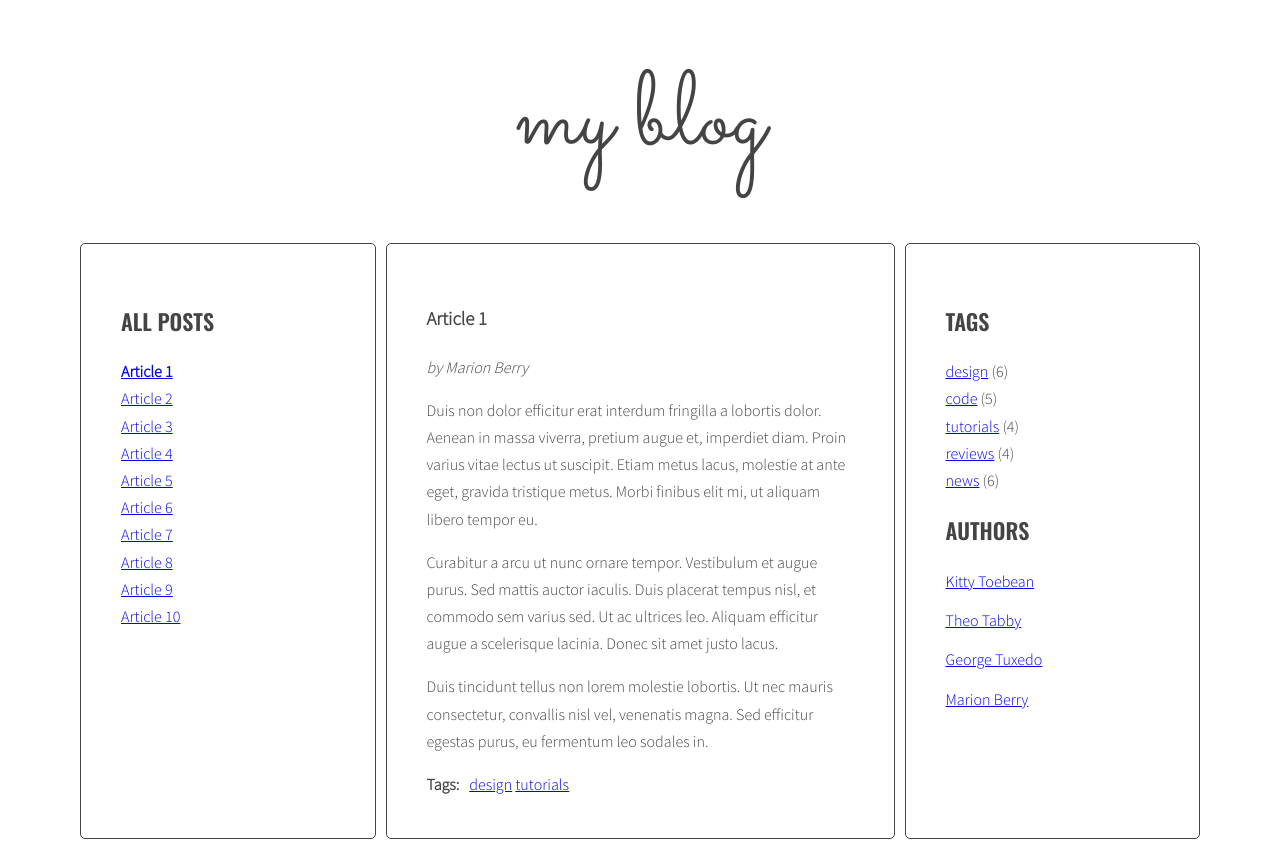
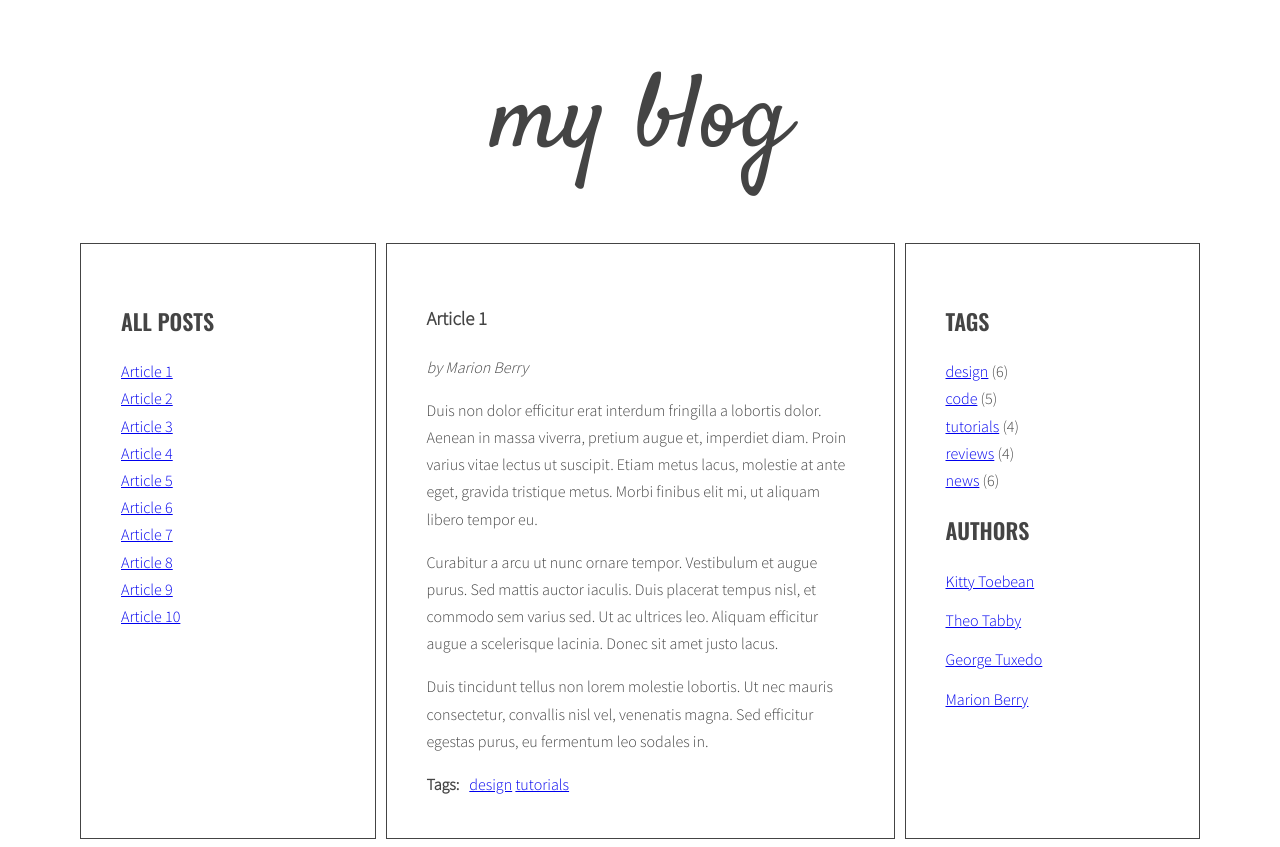
Before and after one commit to przemodeveloper/javascript-blog, a website: page index.html in a window 1280 px wide. Drawn offline with nearby package versions, Linux system fonts and the light colour scheme.

Commit message:
Finish code and add styles

```diff
--- a/index.html
+++ b/index.html
@@ -13,16 +13,7 @@
         <aside class="sidebar">
           <h2 class="section-title">All posts</h2>
           <ul class="list titles">
-            <li><a href="#article-1" class="active"><span>Article 1</span></a></li>
-            <li><a href="#article-2"><span>Article 2</span></a></li>
-            <li><a href="#article-3"><span>Article 3</span></a></li>
-            <li><a href="#article-4"><span>Article 4</span></a></li>
-            <li><a href="#article-5"><span>Article 5</span></a></li>
-            <li><a href="#article-6"><span>Article 6</span></a></li>
-            <li><a href="#article-7"><span>Article 7</span></a></li>
-            <li><a href="#article-8"><span>Article 8</span></a></li>
-            <li><a href="#article-9"><span>Article 9</span></a></li>
-            <li><a href="#article-10"><span>Article 10</span></a></li>
+
           </ul>
         </aside>
         <section class="posts">
--- a/js/script.js
+++ b/js/script.js
@@ -10,7 +10,7 @@ document.getElementById('test-button').addEventListener('click', function(){
 const titleClickHandler = function(event) {
   event.preventDefault();
   const clickedElement = this;
-  console.log('Link was clicked');
+
 
 
   /* [DONE] remove class 'active' from all article links  */
@@ -22,7 +22,6 @@ const titleClickHandler = function(event) {
   }
 
   /* [DONE] add class 'active' to the clicked link */
-  console.log('clickedElement', clickedElement);
   clickedElement.classList.add('active');
 
   /* [DONE] remove class 'active' from all articles */
@@ -34,17 +33,17 @@ const titleClickHandler = function(event) {
 
   }
 
-  /* get 'href' attribute from the clicked link */
+  /* [DONE] get 'href' attribute from the clicked link */
 
 const linkAttribute = clickedElement.getAttribute('href');
-console.log('attribute: ', linkAttribute);
 
-  /* find the correct article using the selector (value of 'href' attribute) */
+
+  /* [DONE] find the correct article using the selector (value of 'href' attribute) */
 
 const correctArticles = document.querySelectorAll(linkAttribute);
-console.log('result:', correctArticles);
 
-  /* add class 'active' to the correct article */
+
+  /* [DONE] add class 'active' to the correct article */
 
 for (let correctArticle of correctArticles) {
   correctArticle.classList.add('active');
@@ -52,7 +51,63 @@ for (let correctArticle of correctArticles) {
 
 }
 
+const optArticleSelector = '.post',
+  optTitleSelector = '.post-title',
+  optTitleListSelector = '.titles';
+
+function generateTitleLinks() {
+
+  /* [DONE] remove contents of titleList */
+
+  const titleList = document.querySelectorAll(optTitleListSelector);
+  for (let titleLists of titleList) {
+    titleLists.innerHTML = '';
+  }
+
+  /* for each article */
+
+  /* find all the articles and save them to variable: articles */
+
+  let html = '';
+
+    const articles = document.querySelectorAll(optArticleSelector);
+    for (let article of articles) {
+
+      /* [DONE] get the article id */
+
+      const articleId = article.getAttribute('id');
+
+      /* [DONE] find the title element & get the title from the title element */
+
+      const articleTitle = article.querySelector(optTitleSelector).innerHTML;
+
+      /* [DONE] create HTML of the link */
+
+      const linkHTML = '<li><a href="#' + articleId + '"><span>' + articleTitle + '</span></a></li>';
+
+      /* OPTION 1: [DONE] insert link into titleList */
+      /*
+      for (let titleList of titleLists) {
+        titleList.insertAdjacentHTML('beforeend', linkHTML);
+      }
+      */
+
+      /* OPTION 2: insert link into htm variable */
+
+        html = html + linkHTML;
+    }
+
+    for (let titleLists of titleList) {
+      titleLists.innerHTML = html;
+    }
+
+
+}
+
+generateTitleLinks();
+
 const links = document.querySelectorAll('.titles a');
+console.log(links);
 
 for (let link of links) {
   link.addEventListener('click', titleClickHandler);
--- a/package.json
+++ b/package.json
@@ -25,6 +25,7 @@
   "devDependencies": {
     "autoprefixer-cli": "^1.0.0",
     "browser-sync": "^2.26.7",
+    "eslint": "^6.8.0",
     "globstar": "^1.0.0",
     "mkdirp": "^0.5.1",
     "node-sass": "^4.13.0",
--- a/sass/style.scss
+++ b/sass/style.scss
@@ -1,14 +1,13 @@
 @import url('https://fonts.googleapis.com/css?family=Oswald:400,600|Sacramento|Source+Sans+Pro:300&subset=latin-ext');
-
+@import url('https://fonts.googleapis.com/css?family=Satisfy&display=swap');
 /* Variables */
 
 $color-light: #fff;
 $color-dark: #444;
 
-$font-logo: 'Sacramento', cursive;
 $font-header: 'Oswald', sans-serif;
 $font-text: 'Source Sans Pro', sans-serif;
-
+$font-logo: 'Satisfy', cursive;
 /* Global */
 
 *, *::before, *::after {
@@ -61,7 +60,6 @@ body {
   margin-right: 10px;
   padding: 40px;
   border: 1px solid $color-dark;
-  border-radius: 5px;
 }
 
 /* Logo */
@@ -82,6 +80,8 @@ body {
   padding: 0;
   .active {
     font-weight: bold;
+    transition: all 1s;
+    font-size: 20px;
   }
 }
 
@@ -112,6 +112,7 @@ body {
   font-style: italic;
 }
 
+
 .post-tags {
   display: flex;
   p {
```
Also changed, not shown: .eslintrc.js (added), css/style.css, 2 other files.
